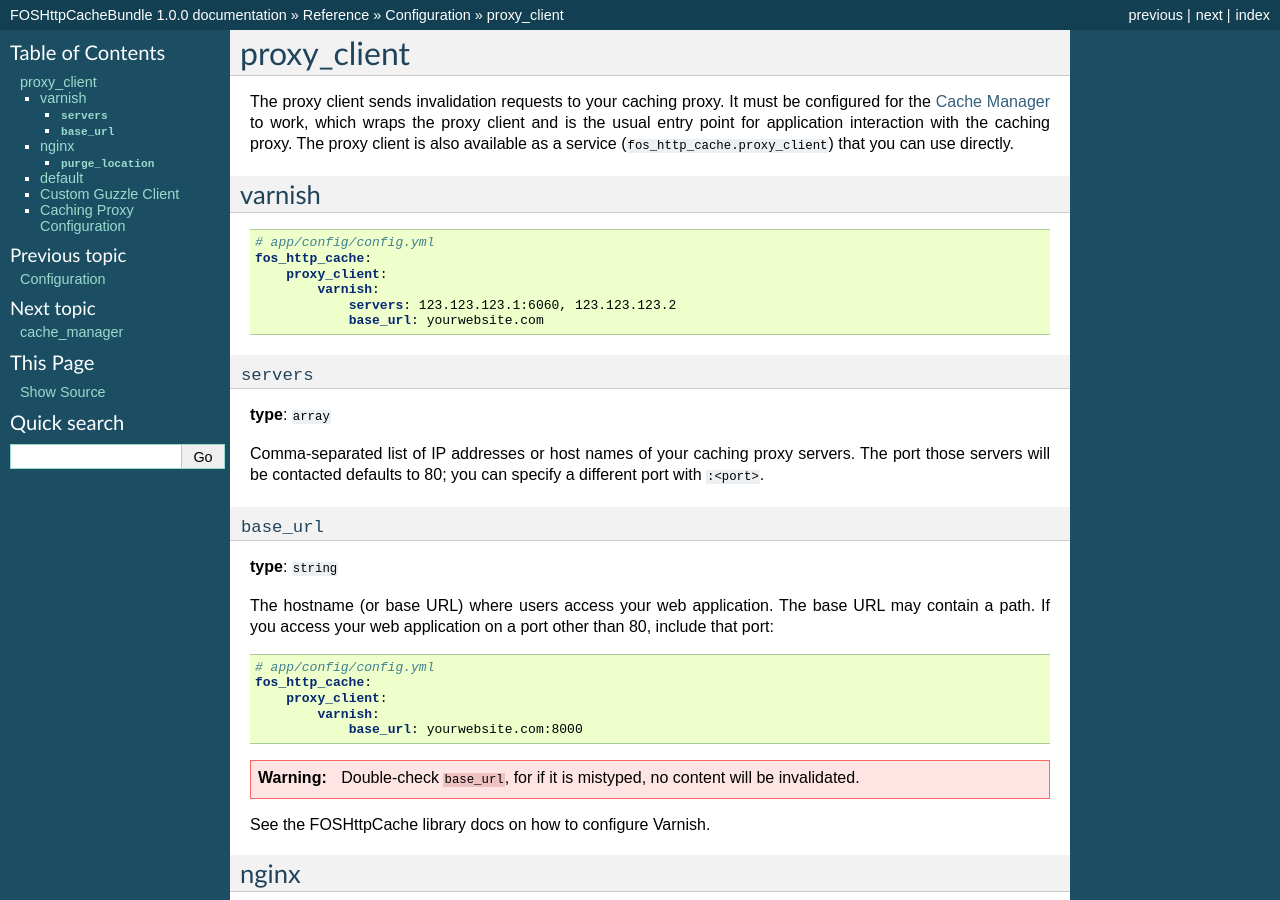
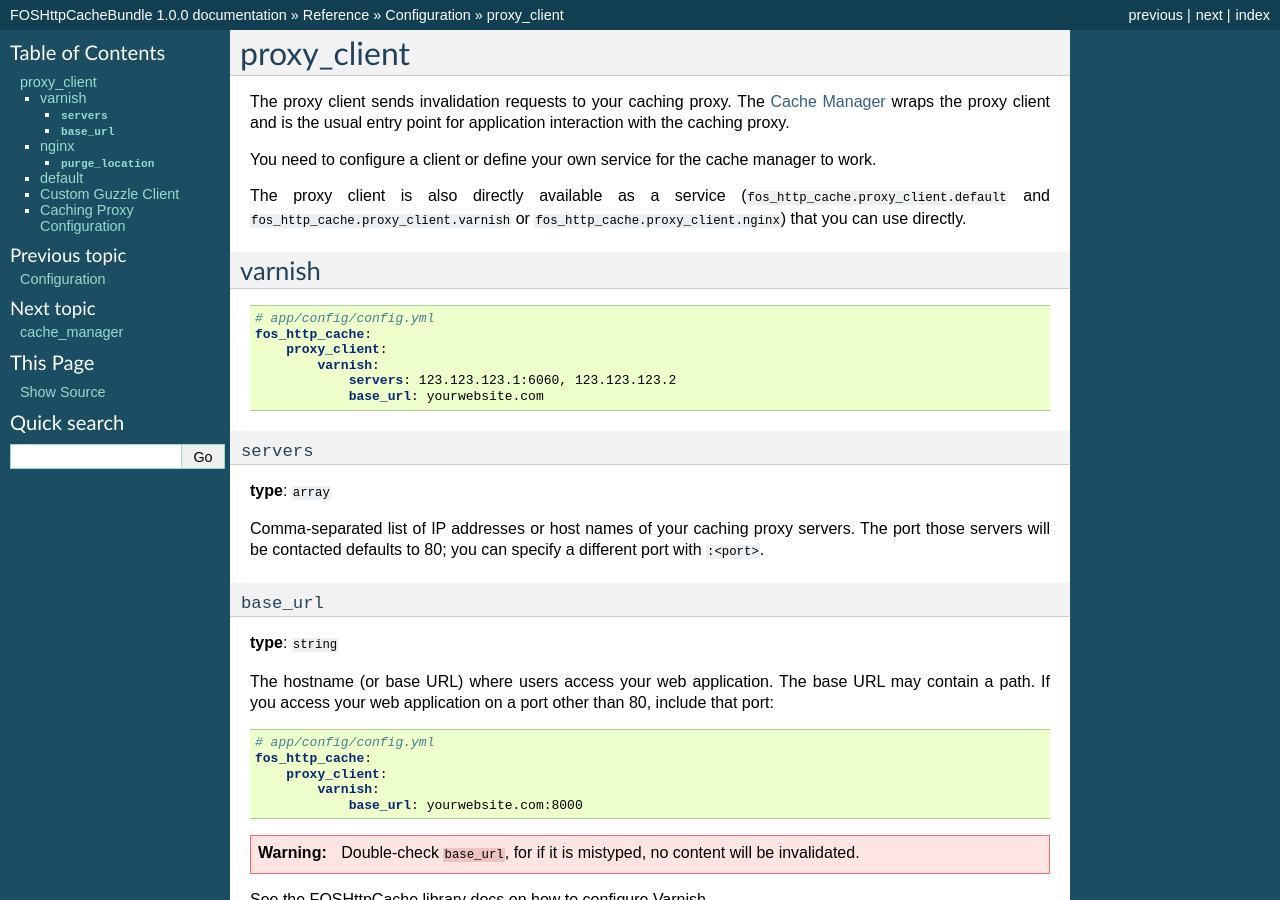
Before and after one commit to FriendsOfSymfony/FOSHttpCacheBundle, a Sphinx documentation site: the page built from Resources/doc/reference/configuration/proxy-client.rst, in a window 1280 px wide and 900 px high. Built offline with Sphinx 7.4.7, drawn with Linux system fonts in a browser that asks for light colours.

Commit message:
allow to configure custom proxy client

```diff
--- a/Resources/doc/reference/configuration/proxy-client.rst
+++ b/Resources/doc/reference/configuration/proxy-client.rst
@@ -1,11 +1,16 @@
 proxy_client
 ============
 
-The proxy client sends invalidation requests to your caching proxy. It must be
-configured for the :doc:`Cache Manager </reference/cache-manager>` to work,
-which wraps the proxy client and is the usual entry point for application
-interaction with the caching proxy. The proxy client is also available as a
-service (``fos_http_cache.proxy_client``) that you can use directly.
+The proxy client sends invalidation requests to your caching proxy. The
+:doc:`Cache Manager </reference/cache-manager>` wraps the proxy client and is
+the usual entry point for application interaction with the caching proxy.
+
+You need to configure a client or define your own service for the cache manager
+to work.
+
+The proxy client is also directly available as a service
+(``fos_http_cache.proxy_client.default`` and ``fos_http_cache.proxy_client.varnish``
+or ``fos_http_cache.proxy_client.nginx``) that you can use directly.
 
 varnish
 -------
```
Also changed, not shown: Resources/doc/reference/configuration/cache-manager.rst (+18 -1 lines), 6 other files.
